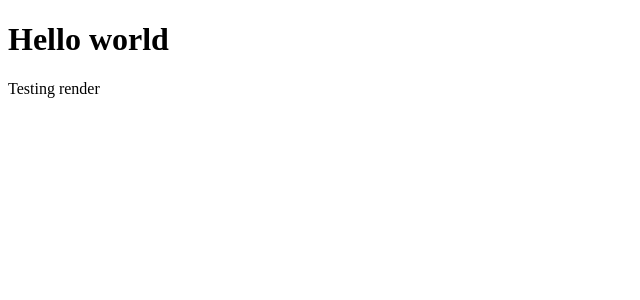
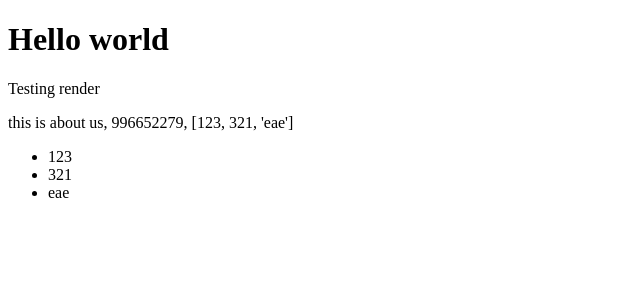
Before and after one commit to gdguesser/try-django, a Django app: page /about/ in a window 1280 px wide. Shown: the part 70-370 px from the top of the page, without its empty margins (0-640 px from the left). Run offline with Django 3.2, Linux system fonts and the light colour scheme.

Commit message:
looping w django

```diff
--- a/src/pages/views.py
+++ b/src/pages/views.py
@@ -9,7 +9,12 @@ def contact_view(request, *args, **kwargs):
 	return render(request, "contact.html", {})
 
 def about_view(request, *args, **kwargs):
-	return render(request, "about.html", {})
+	my_context= {
+		"my_text": "this is about us",
+		"my_number": 996652279,
+		"my_list": [123, 321, "eae"]
+	}
+	return render(request, "about.html", my_context)
 
 def index(request):
 	return render(request, 'index.html', {})
--- a/src/templates/about.html
+++ b/src/templates/about.html
@@ -3,4 +3,15 @@
 {% block content %}
     <h1>Hello world</h1>
     <p>Testing render</p>
+
+    <p>
+        {{ my_text }}, {{ my_number }}, {{ my_list }}
+    </p>
+
+    <ul>
+    {% for my_sub_item in my_list  %}
+    <li>{{ my_sub_item }}</li>
+    {% endfor %}
+    </ul>
+
 {% endblock %}
```
Also changed, not shown: src/templates/contact.html (+6 -2 lines).
